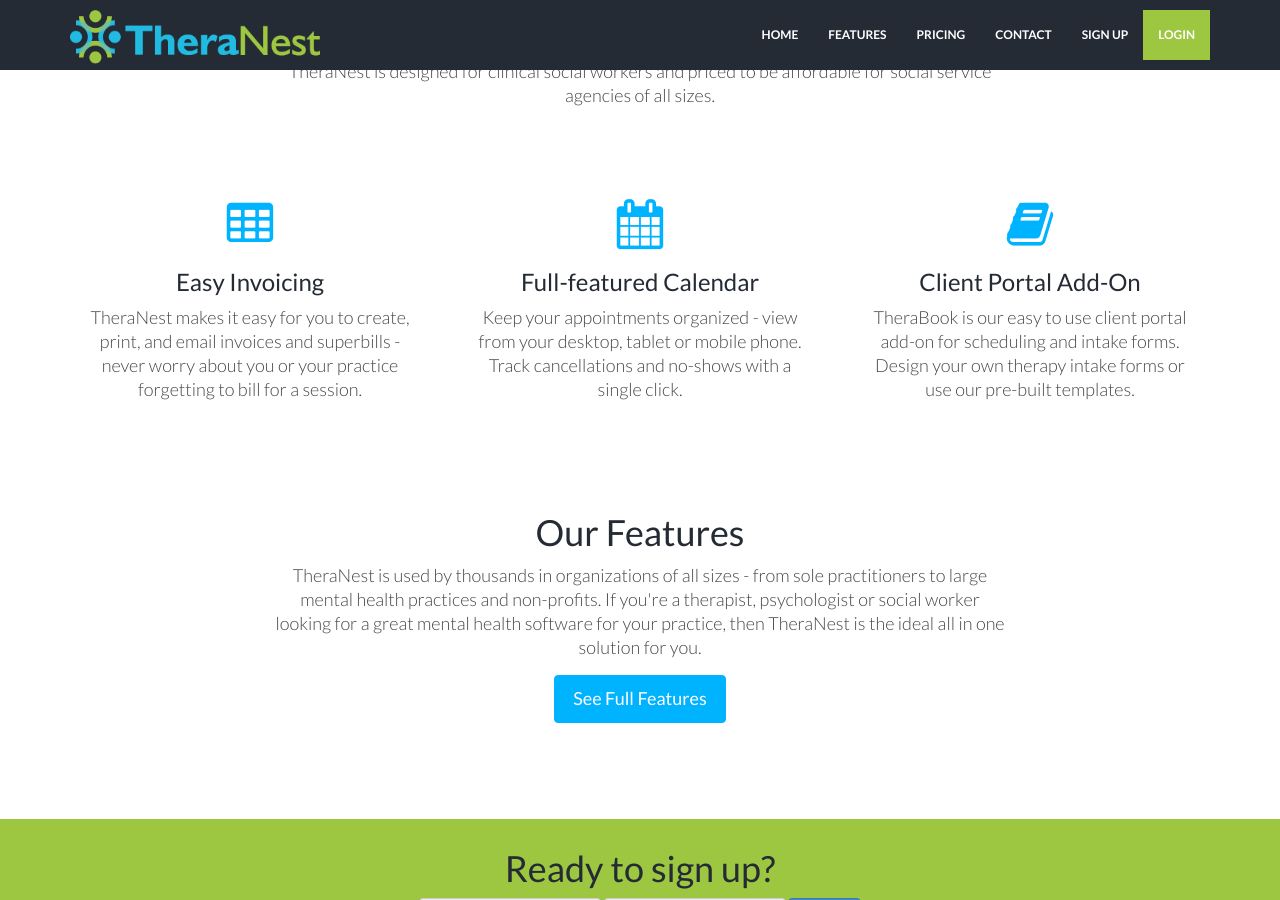
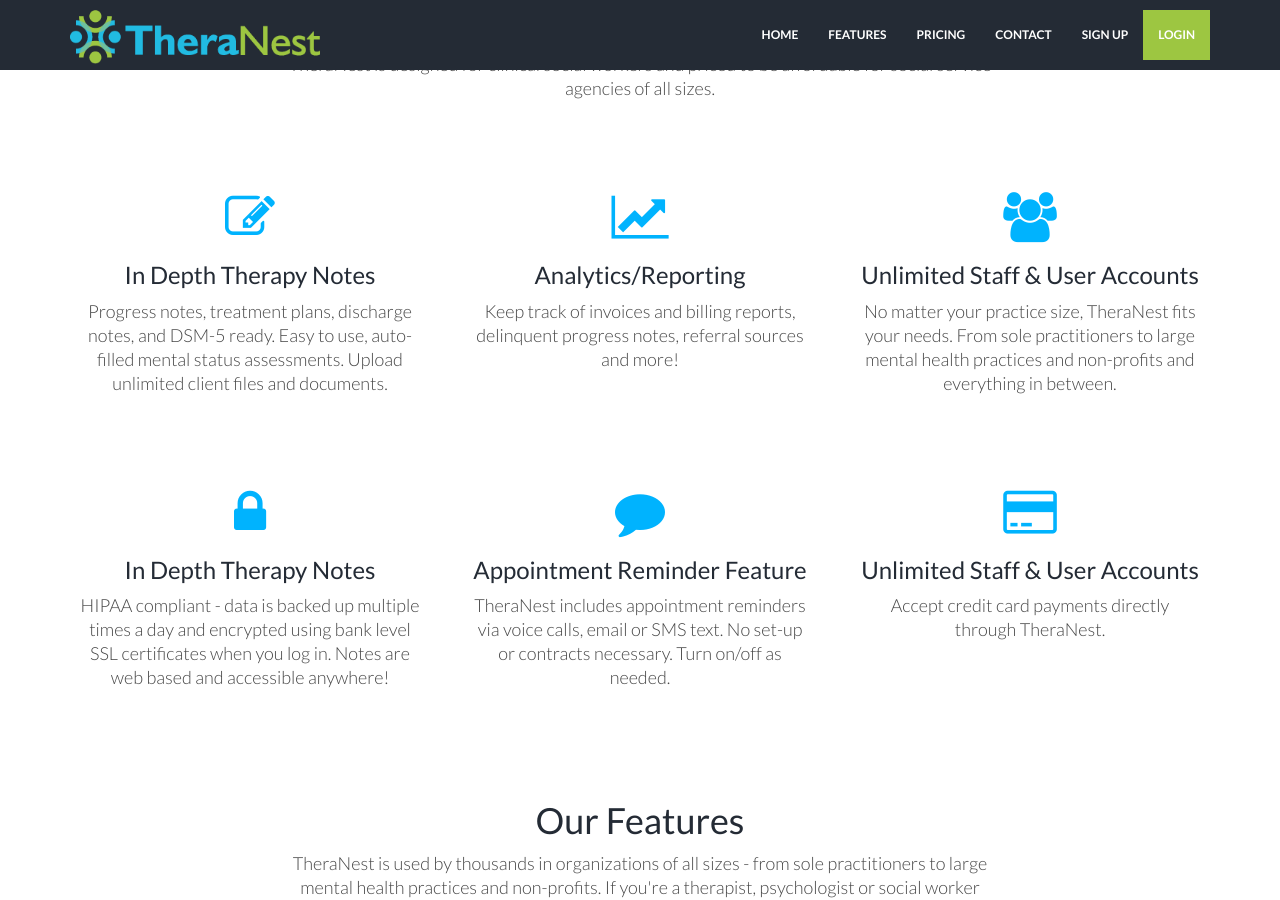
Before and after one commit to kaylacille/theranest-update, a Jekyll site: the page built from social-service-software.html, in a window 1280 px wide and 900 px high, scrolled down 527 px. Built offline with Jekyll 4.4.1, drawn with Linux system fonts in a browser that asks for light colours; nearby versions of some CDN libraries.

Commit message:
Update social services software page

```diff
--- a/mental-health-software.html
+++ b/mental-health-software.html
@@ -48,7 +48,7 @@
         <div class="col-lg-4">
             <i class="fa fa-credit-card"></i>
             <h2>Unlimited Staff & User Accounts</h2>
-            <p>Accept credit card payments directly through TheraNest.</p>
+            <p>Accept credit card payments directly through TheraNest. No complicated set up necessary.</p>
         </div>
     </div><!-- --/row ---->
 </div>
--- a/social-service-software.html
+++ b/social-service-software.html
@@ -6,7 +6,7 @@
 <div class="container mtb centered">
     <div class="row">
         <div class="col-lg-8 col-lg-offset-2">
-            <h1>Social Services Software</h1>
+            <h2>Social Services Software</h2>
              <img class="img-responsive" src="{{ "/assets/img/features-mental-health-software-dashboard.png" | prepend: site.baseurl }}" alt="">
             <p>TheraNest is designed for clinical social workers and priced to be affordable for social service agencies of all sizes.</p>
         </div>
@@ -16,19 +16,39 @@
 <div class="container mtb centered features">
          <div class="row">
         <div class="col-lg-4">
-            <i class="fa fa-table"></i>
-            <h2>Easy Invoicing</h2>
-            <p>TheraNest makes it easy for you to create, print, and email invoices and superbills - never worry about you or your practice forgetting to bill for a session.</p>
+            <i class="fa fa-pencil-square-o"></i>
+            <h2>In Depth Therapy Notes</h2>
+            <p>Progress notes, treatment plans, discharge notes, and DSM-5 ready. Easy to use, auto-filled mental status assessments. Upload unlimited client files and documents.</p>
         </div>
         <div class="col-lg-4">
-            <i class="fa fa-calendar"></i>
-            <h2>Full-featured Calendar</h2>
-            <p>Keep your appointments organized - view from your desktop, tablet or mobile phone. Track cancellations and no-shows with a single click.</p>
+            <i class="fa fa-line-chart"></i>
+            <h2>Analytics/Reporting</h2>
+            <p>Keep track of invoices and billing reports, delinquent progress notes, referral sources and more!</p>
         </div>
         <div class="col-lg-4">
-            <i class="fa fa-book"></i>
-            <h2>Client Portal Add-On</h2>
-            <p>TheraBook is our easy to use client portal add-on for scheduling and intake forms. Design your own therapy intake forms or use our pre-built templates.</p>
+            <i class="fa fa-users"></i>
+            <h2>Unlimited Staff & User Accounts</h2>
+            <p>No matter your practice size, TheraNest fits your needs. From sole practitioners to large mental health practices and non-profits and everything in between.</p>
         </div>
     </div><!-- --/row ---->
 </div>
+
+<div class="container mtb centered features">
+         <div class="row">
+        <div class="col-lg-4">
+            <i class="fa fa-lock"></i>
+            <h2>In Depth Therapy Notes</h2>
+            <p>HIPAA compliant - data is backed up multiple times a day and encrypted using bank level SSL certificates when you log in. Notes are web based and accessible anywhere!</p>
+        </div>
+        <div class="col-lg-4">
+            <i class="fa fa-comment"></i>
+            <h2>Appointment Reminder Feature</h2>
+            <p>TheraNest includes appointment reminders via voice calls, email or SMS text. No set-up or contracts necessary. Turn on/off as needed.</p>
+        </div>
+        <div class="col-lg-4">
+            <i class="fa fa-credit-card"></i>
+            <h2>Unlimited Staff & User Accounts</h2>
+            <p>Accept credit card payments directly through TheraNest.</p>
+        </div>
+    </div><!-- --/row ---->
+</div>
```
